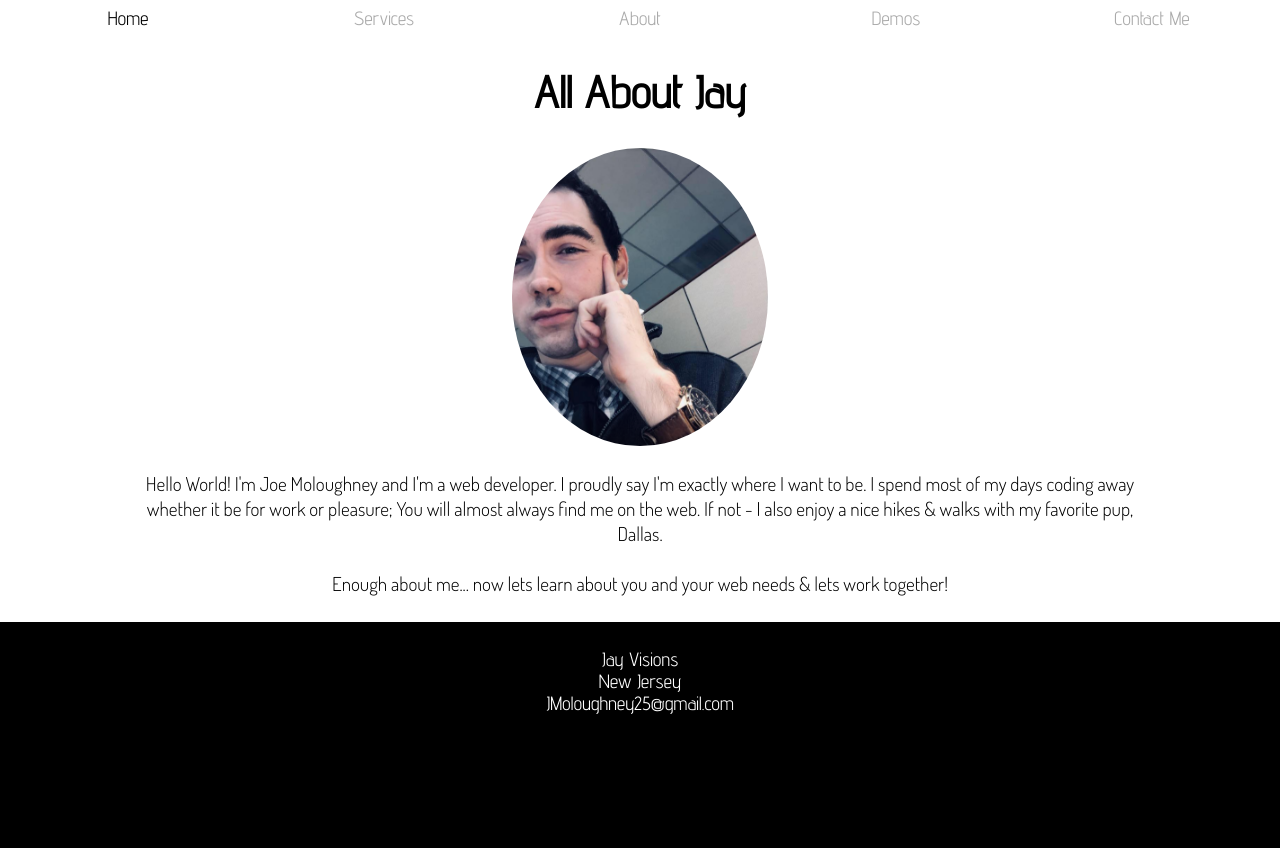
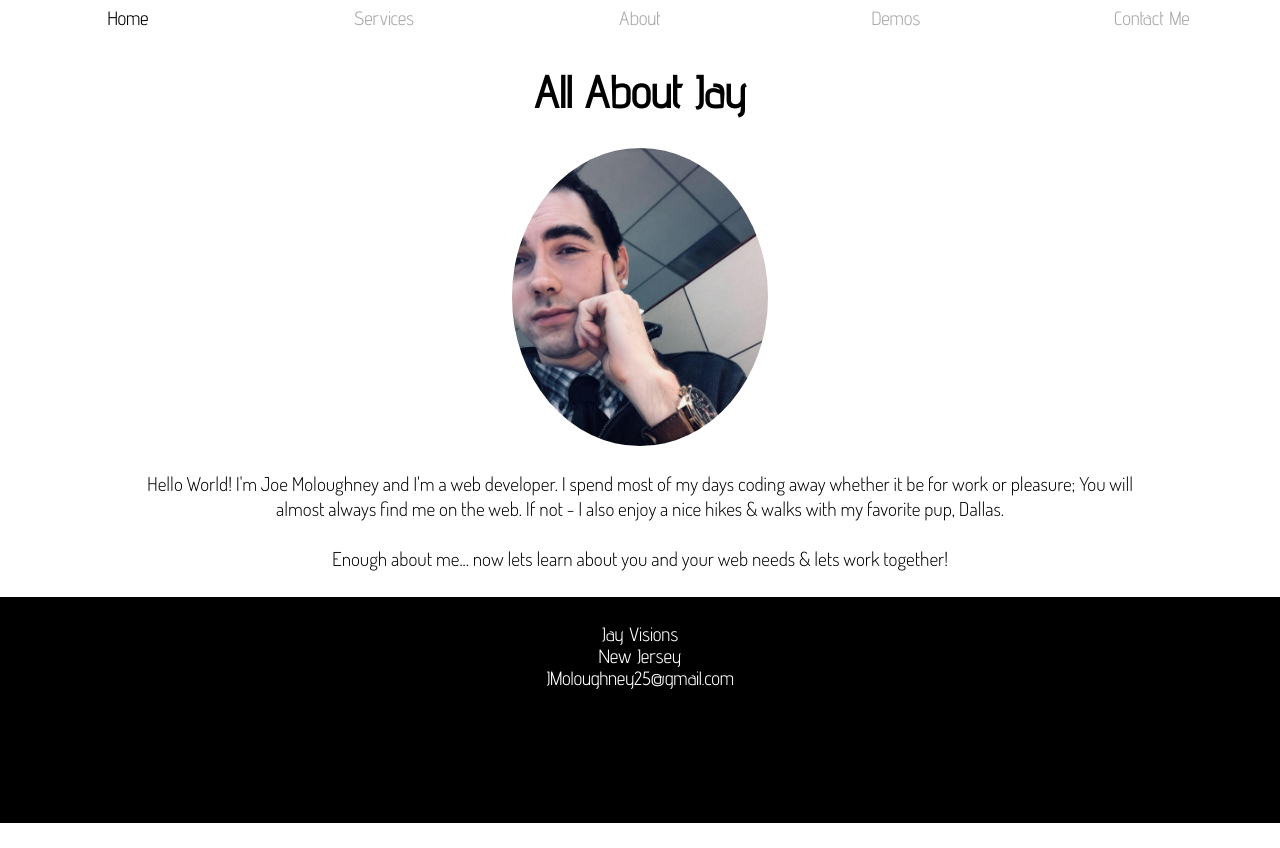
Before and after one commit to JayZonday/jay-visions, a React (Create React App) app: page /about in a window 1280 px wide. After the commit the page ends 823 px from the top, so only its background shows below. Built offline with nearby package versions, Linux system fonts and the light colour scheme.

Commit message:
fixed about me

```diff
--- a/src/components/AboutMe/index.js
+++ b/src/components/AboutMe/index.js
@@ -12,7 +12,7 @@ class AboutMe extends Component {
         <h1 className='about-title'> All About Jay </h1>
         <img className='bio-pic' src={BioPic}/>
         <div className='bio-desc'>
-          Hello World! I'm Joe Moloughney and I'm a web developer. I proudly say I'm exactly where I want to be. I spend most of my days coding away whether it
+          Hello World! I'm Joe Moloughney and I'm a web developer. I spend most of my days coding away whether it
           be for work or pleasure; You will almost always find me on the web. If not - I also enjoy a nice hikes & walks with my favorite
           pup, Dallas.
           <br/>
```
